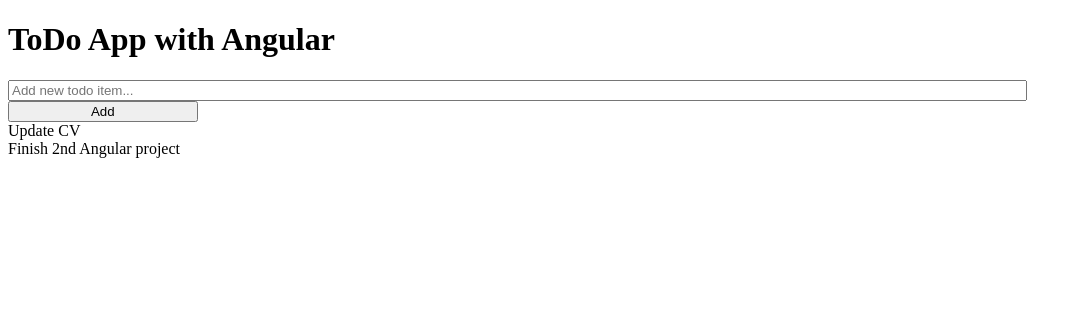
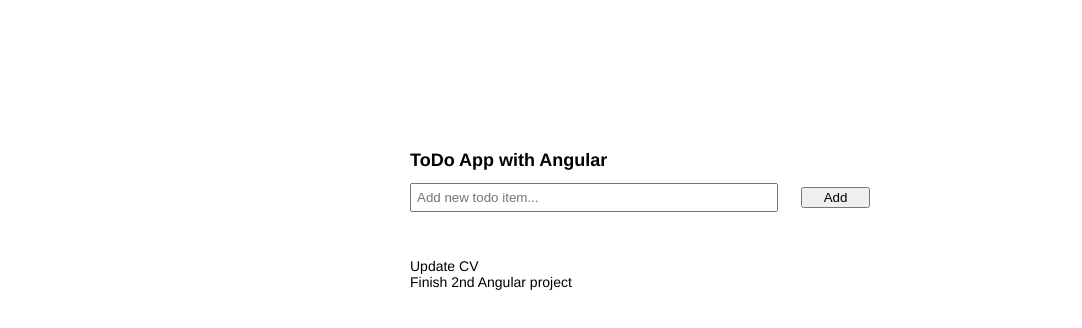
Before and after one commit to AyaneSHOJI/angular-todo-app, an Angular app: page / in a window 1280 px wide. Shown: the top 328 px of the page, without its empty margins (0-1082 px from the left). Built offline with nearby package versions, Linux system fonts and the light colour scheme.

Commit message:
updated README.md

```diff
--- a/src/styles.css
+++ b/src/styles.css
@@ -1 +1,47 @@
 /* You can add global styles to this file, and also import other style files */
+
+* {
+
+    box-sizing: border-box;
+
+}
+body{
+    margin: 0;
+    padding: 10%;
+    height: 100vh;
+    font-size: 14px;
+    font-family: 'Helvetica Neue', Helvetica, Arial, sans-serif;
+}
+input[type="text"]{
+    display: block;
+    width: 100%;
+    padding: 5px;
+}
+.doit-wrapper{
+    height: 100%;
+    padding: 10px;
+    max-width: 30rem;
+    margin: 0 auto;
+    box-shadow: 0 0 4px rgba(black, .1);
+}
+.doit-inner-wrapper{
+    position: relative;
+    height: 100%;
+}
+
+.app-add-todo-div{
+    margin-bottom: 10%;
+}
+
+.add-todo-input{
+    font-size: 20px;
+}
+
+.todo-item{
+    padding: 10px 5px;
+    font-size: 20px;
+}
+
+h1{
+    font-size: large;
+}
```
Also changed, not shown: 1 other file (tests, documents, lock files or other folders).
